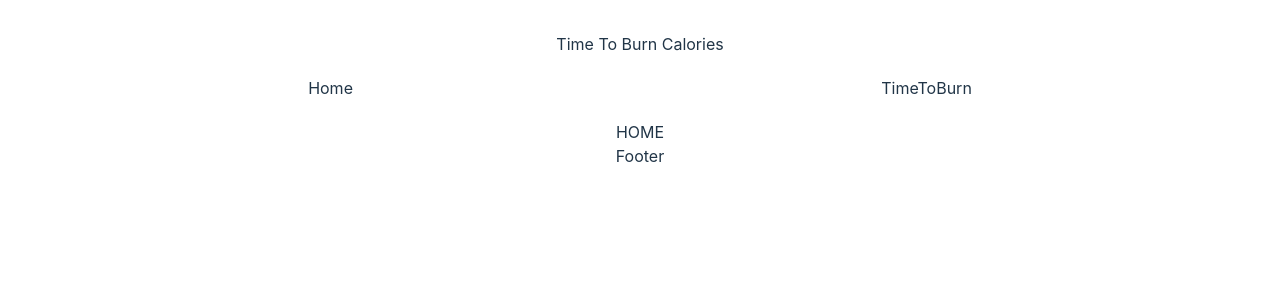
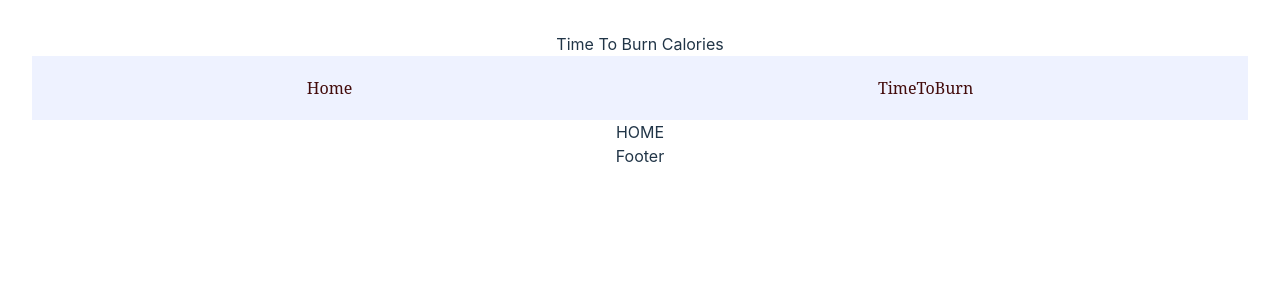
Before and after one commit to nandinip92/Time-To-Burn-Client, a React (Vite) app in the folder time_to_burn_client/: page / in a window 1280 px wide. Shown: the top 300 px of the page. Built offline with nearby package versions, Linux system fonts and the light colour scheme.

Commit message:
chore:Adding colors and font families

```diff
--- a/time_to_burn_client/tailwind.config.js
+++ b/time_to_burn_client/tailwind.config.js
@@ -2,7 +2,12 @@
 export default {
   content: ["./index.html", "./src/**/*.{js,ts,jsx,tsx}"],
   theme: {
-    extend: {},
+    extend: {
+      colors: { "nav-bar-color": "#eef2ff", "nav-text-color": "#430c0c" },
+      fontFamily: {
+        Noto: ["Noto Serif", "serif"],
+      },
+    },
   },
   plugins: [],
 };
```
